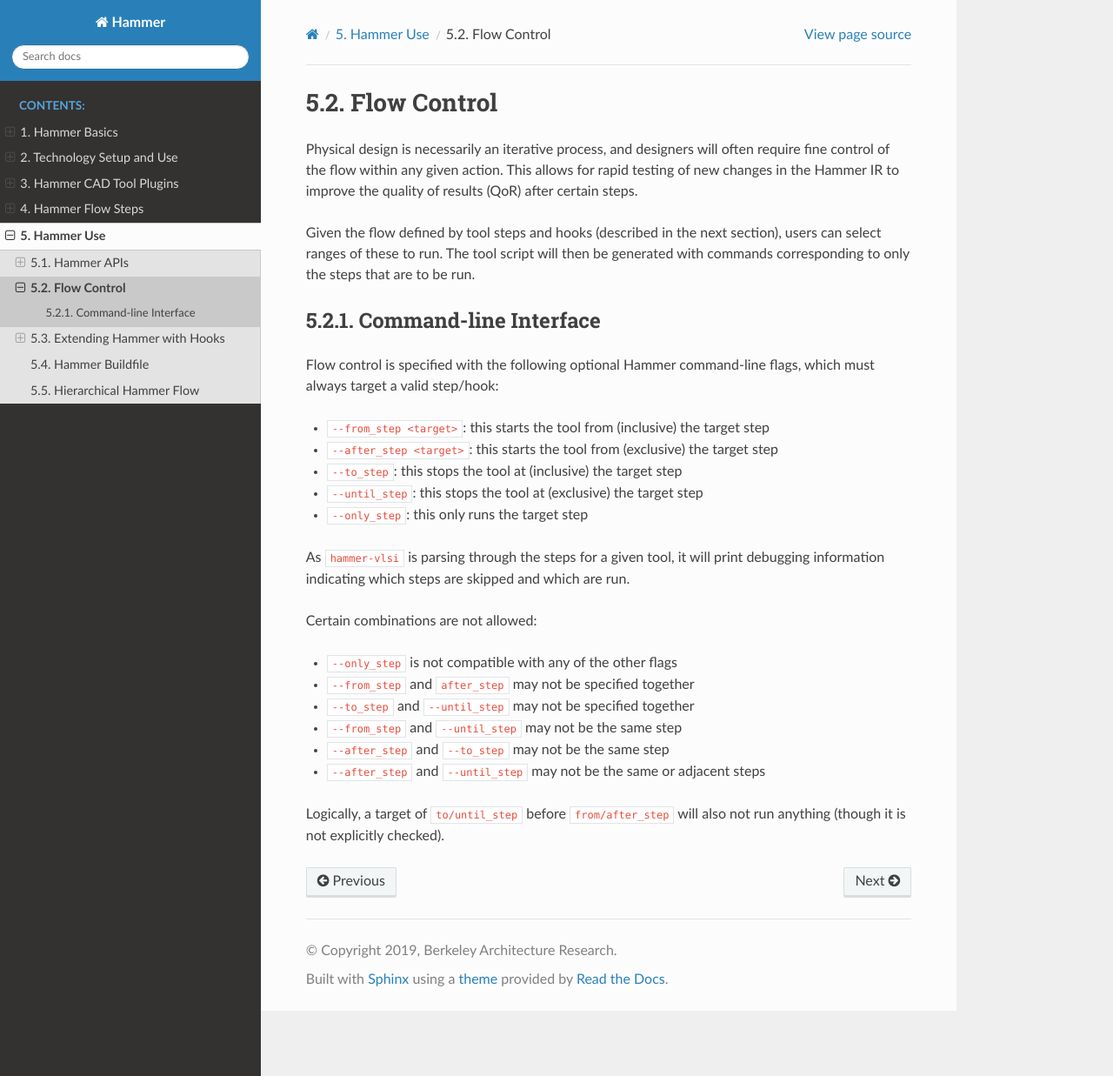
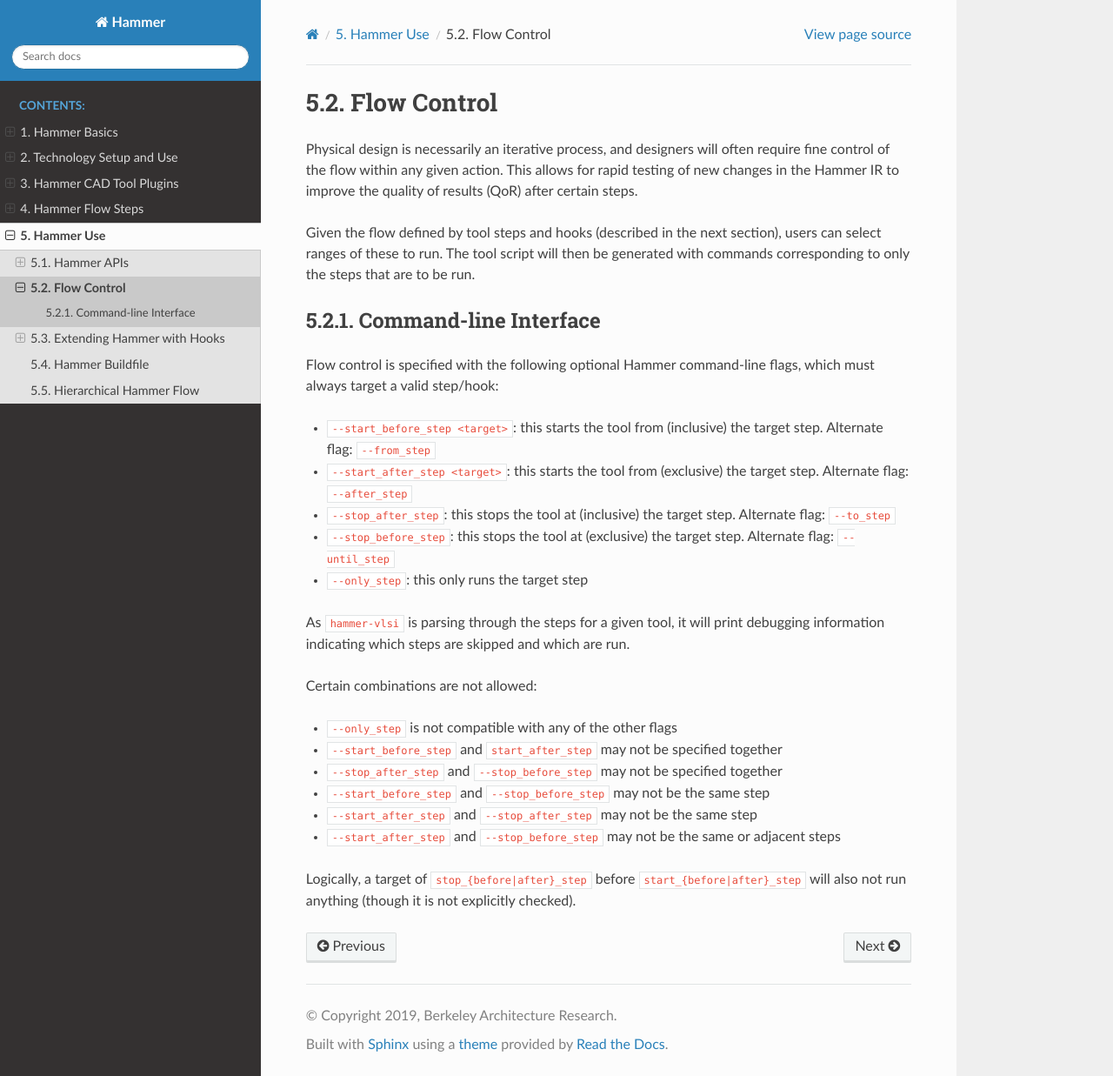
Before and after one commit to ucb-bar/hammer, a Sphinx documentation site: the page built from doc/Hammer-Use/Flow-Control.rst, in a window 1280 px wide and 1237 px high. Shown: the whole window at 87% size. Built offline with Sphinx 7.4.7 and the Read the Docs theme 2.0.0, drawn with Linux system fonts in a browser that asks for light colours; pages that are not in the unit, such as notebooks, are missing from menus.

Commit message:
add {start|stop}_{before|after}_step flags as primary, legacy from/after/until/to_step still there

```diff
--- a/doc/Hammer-Use/Flow-Control.rst
+++ b/doc/Hammer-Use/Flow-Control.rst
@@ -14,10 +14,10 @@
 
 Flow control is specified with the following optional Hammer command-line flags, which must always target a valid step/hook:
 
-* ``--from_step <target>``: this starts the tool from (inclusive) the target step
-* ``--after_step <target>``: this starts the tool from (exclusive) the target step
-* ``--to_step``: this stops the tool at (inclusive) the target step
-* ``--until_step``: this stops the tool at (exclusive) the target step
+* ``--start_before_step <target>``: this starts the tool from (inclusive) the target step. Alternate flag: ``--from_step``
+* ``--start_after_step <target>``: this starts the tool from (exclusive) the target step. Alternate flag: ``--after_step``
+* ``--stop_after_step``: this stops the tool at (inclusive) the target step. Alternate flag: ``--to_step``
+* ``--stop_before_step``: this stops the tool at (exclusive) the target step. Alternate flag: ``--until_step``
 * ``--only_step``: this only runs the target step
 
 As ``hammer-vlsi`` is parsing through the steps for a given tool, it will print debugging information indicating which steps are skipped and which are run.
@@ -25,10 +25,10 @@
 Certain combinations are not allowed:
 
 * ``--only_step`` is not compatible with any of the other flags
-* ``--from_step`` and ``after_step`` may not be specified together
-* ``--to_step`` and ``--until_step`` may not be specified together
-* ``--from_step`` and ``--until_step`` may not be the same step
-* ``--after_step`` and ``--to_step`` may not be the same step
-* ``--after_step`` and ``--until_step`` may not be the same or adjacent steps
+* ``--start_before_step`` and ``start_after_step`` may not be specified together
+* ``--stop_after_step`` and ``--stop_before_step`` may not be specified together
+* ``--start_before_step`` and ``--stop_before_step`` may not be the same step
+* ``--start_after_step`` and ``--stop_after_step`` may not be the same step
+* ``--start_after_step`` and ``--stop_before_step`` may not be the same or adjacent steps
 
-Logically, a target of ``to/until_step`` before ``from/after_step`` will also not run anything (though it is not explicitly checked).
+Logically, a target of ``stop_{before|after}_step`` before ``start_{before|after}_step`` will also not run anything (though it is not explicitly checked).
```
Also changed, not shown: 1 other file.
